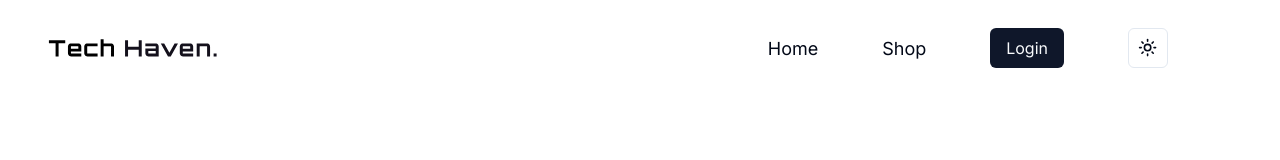
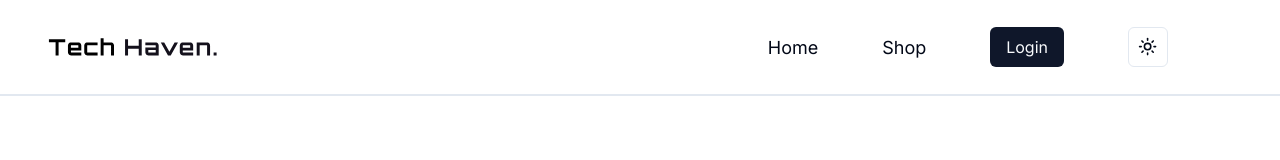
Before and after one commit to ajarek/next-14-ep-22-ecommerce-auth, a Next.js app: page / in a window 1280 px wide. Shown: the top 160 px of the page. Built offline with nearby package versions, Linux system fonts and the light colour scheme.

Commit message:
added bottom navigation border

```diff
--- a/components/Navbar.tsx
+++ b/components/Navbar.tsx
@@ -17,7 +17,7 @@ const Navbar = () => {
   return (
     <>
       <header className='  max-w-[1440px] mx-auto z-10 w-full'>
-        <nav className='h-24 flex justify-between items-center max-container  px-12 py-2'>
+        <nav className='h-24 flex justify-between items-center max-container  px-12 py-2 border-b-2'>
           <div>
             <Link
               href='/'
```
